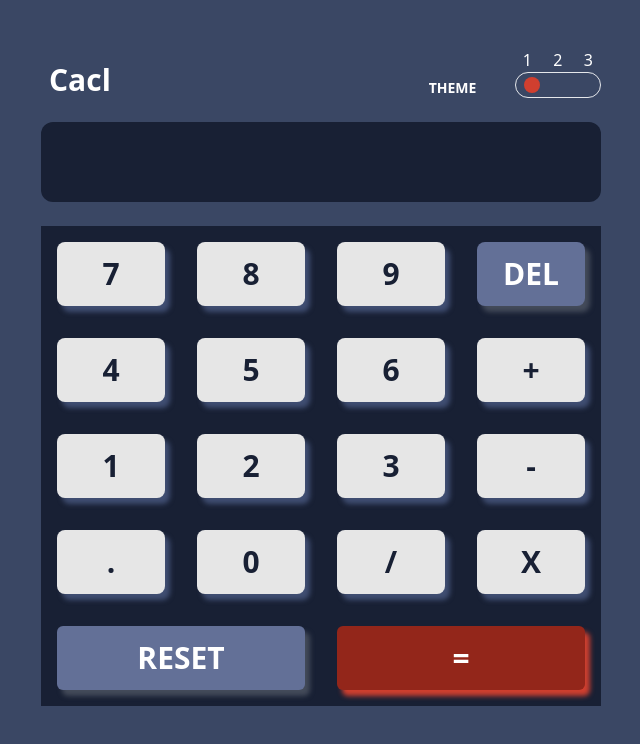
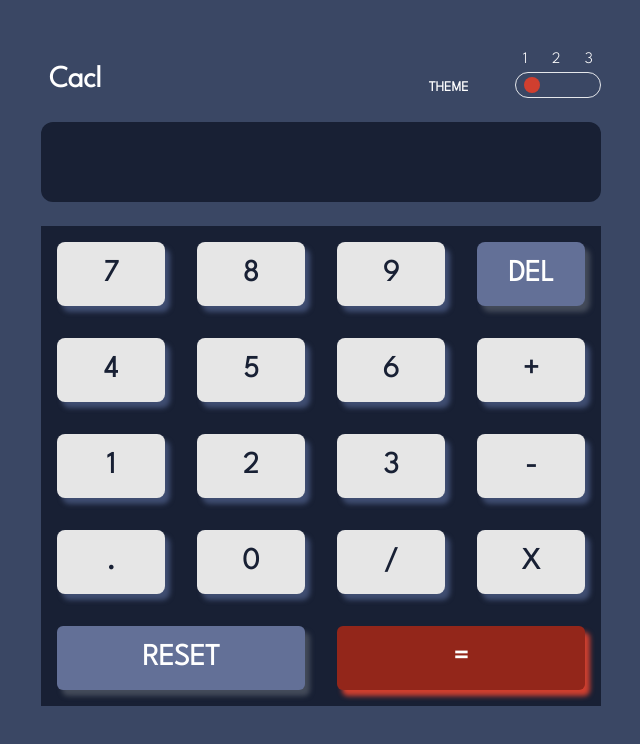
Before and after one commit to HamidAliZain/Calculater-with-theme, a website: page index.html in a window 1280 px wide. Shown: the whole page, without its empty margins (319-959 px from the left). Drawn offline with Linux system fonts and the light colour scheme.

Commit message:
some changes

```diff
--- a/index.html
+++ b/index.html
@@ -12,6 +12,13 @@
       integrity="sha512-xh6O/CkQoPOWDdYTDqeRdPCVd1SpvCA9XXcUnZS2FmJNp1coAFzvtCN9BmamE+4aHK8yyUHUSCcJHgXloTyT2A=="
       crossorigin="anonymous"
       referrerpolicy="no-referrer"
+    />
+    <!--Cdn Font Awsome -->
+    <link rel="preconnect" href="https://fonts.googleapis.com" />
+    <link rel="preconnect" href="https://fonts.gstatic.com" crossorigin />
+    <link
+      href="https://fonts.googleapis.com/css2?family=League+Spartan:wght@300&display=swap"
+      rel="stylesheet"
     />
     <!--Cdn Font Awsome -->
     <title>Calculator</title>
@@ -55,7 +62,7 @@
                 >
               </div>
               <div
-                class="backChange  flex justify-between py-1 border rounded-full px-2"
+                class="backChange flex justify-between py-1 border rounded-full px-2"
               >
                 <input
                   type="radio"
@@ -193,7 +200,7 @@
               value="="
               class="buttons equal h-16 m-4 rounded-md font-bold text-xl sm:text-3xl transition-all ease-linear w-1/2 active:py-6"
             >
-               =
+              =
             </button>
           </div>
         </div>
--- a/style.css
+++ b/style.css
@@ -76,6 +76,7 @@ input::-webkit-inner-spin-button {
 
 body {
     background-color: var(--Very_dark_esaturated_blue);
+    font-family: 'League Spartan', sans-serif;
 }
 
 .bac_dark_desaturated {
@@ -108,12 +109,15 @@ body {
 .font {
     font-family: 'Font Awsome 5 Free';
 }
+
 .sliderbg1 {
     background-color: var(--Red);
 }
+
 .sliderbg2 {
-      background-color: var(--Orange);
+    background-color: var(--Orange);
 }
+
 .sliderbg3 {
-     background-color: var(--Pure-cyan);
+    background-color: var(--Pure-cyan);
 }
```
Also changed, not shown: css/main.css.
